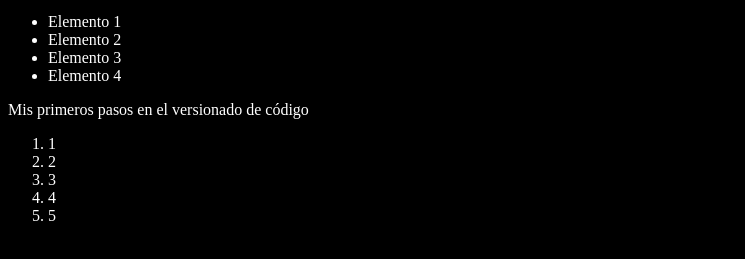
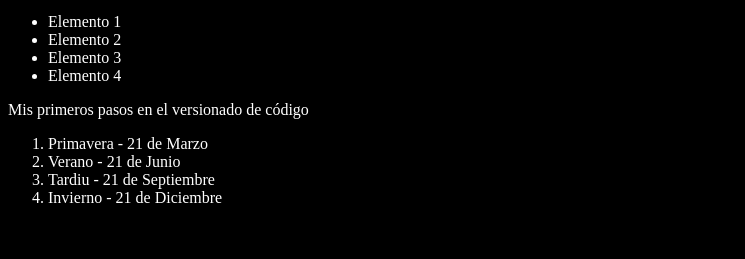
Before and after one commit to marcosbascones/youtube-git, a plain HTML site: page index.html in a window 1280 px wide. Shown: the part 101-360 px from the top of the page, without its empty margins (0-745 px from the left). Drawn offline with Linux system fonts and the light colour scheme.

Commit message:
Agregando estaciones del año y fechas

```diff
--- a/index.html
+++ b/index.html
@@ -19,11 +19,10 @@
 
     <p>Mis primeros pasos en el versionado de código</p>
     <ol>
-        <li>1</li>
-        <li>2</li>
-        <li>3</li>
-        <li>4</li>
-        <li>5</li>
+        <li>Primavera - 21 de Marzo</li>
+        <li>Verano - 21 de Junio</li>
+        <li>Tardiu - 21 de Septiembre</li>
+        <li>Invierno - 21 de Diciembre</li>
     </ol>
     <script src="index.js"></script>
 
```
